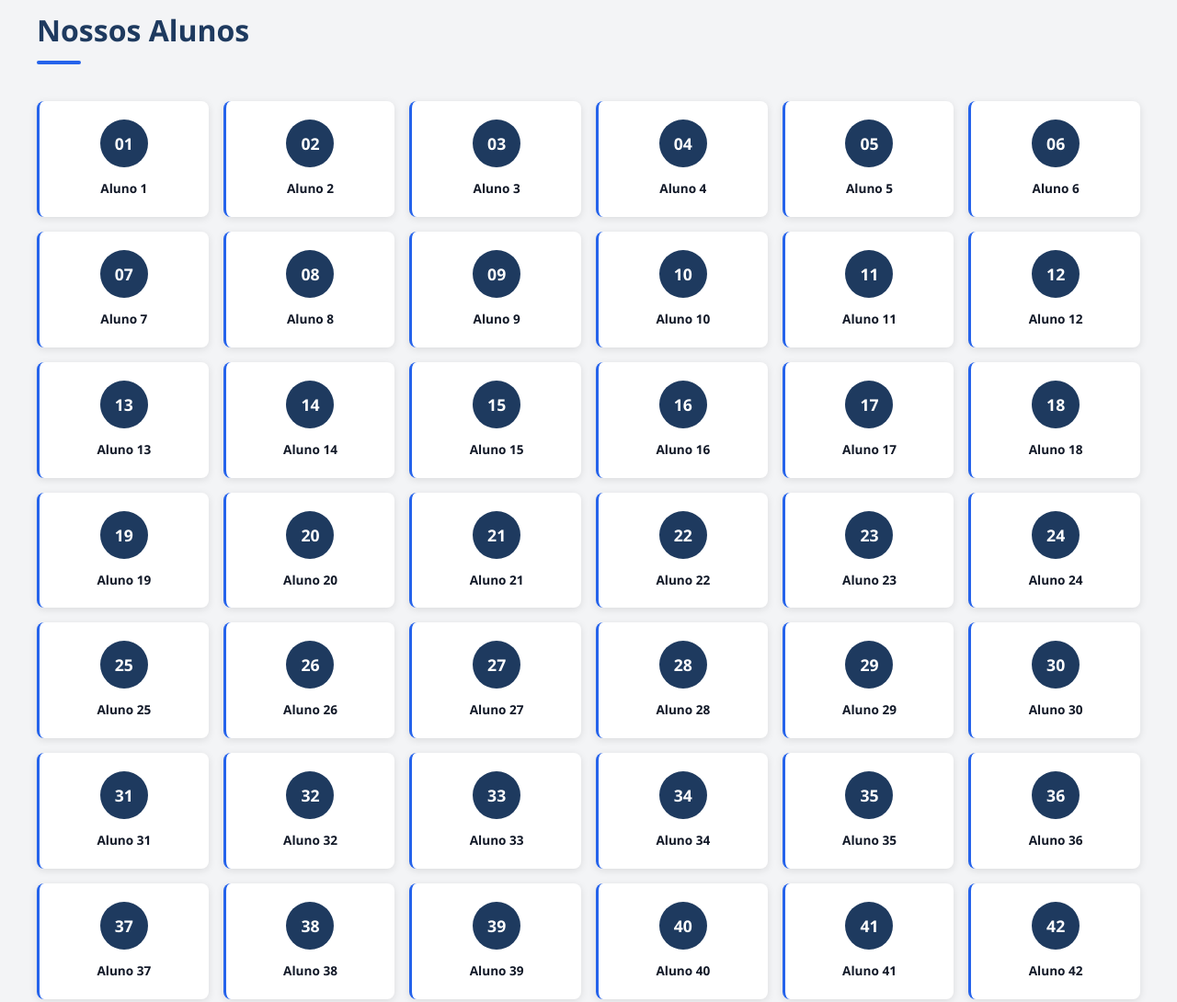
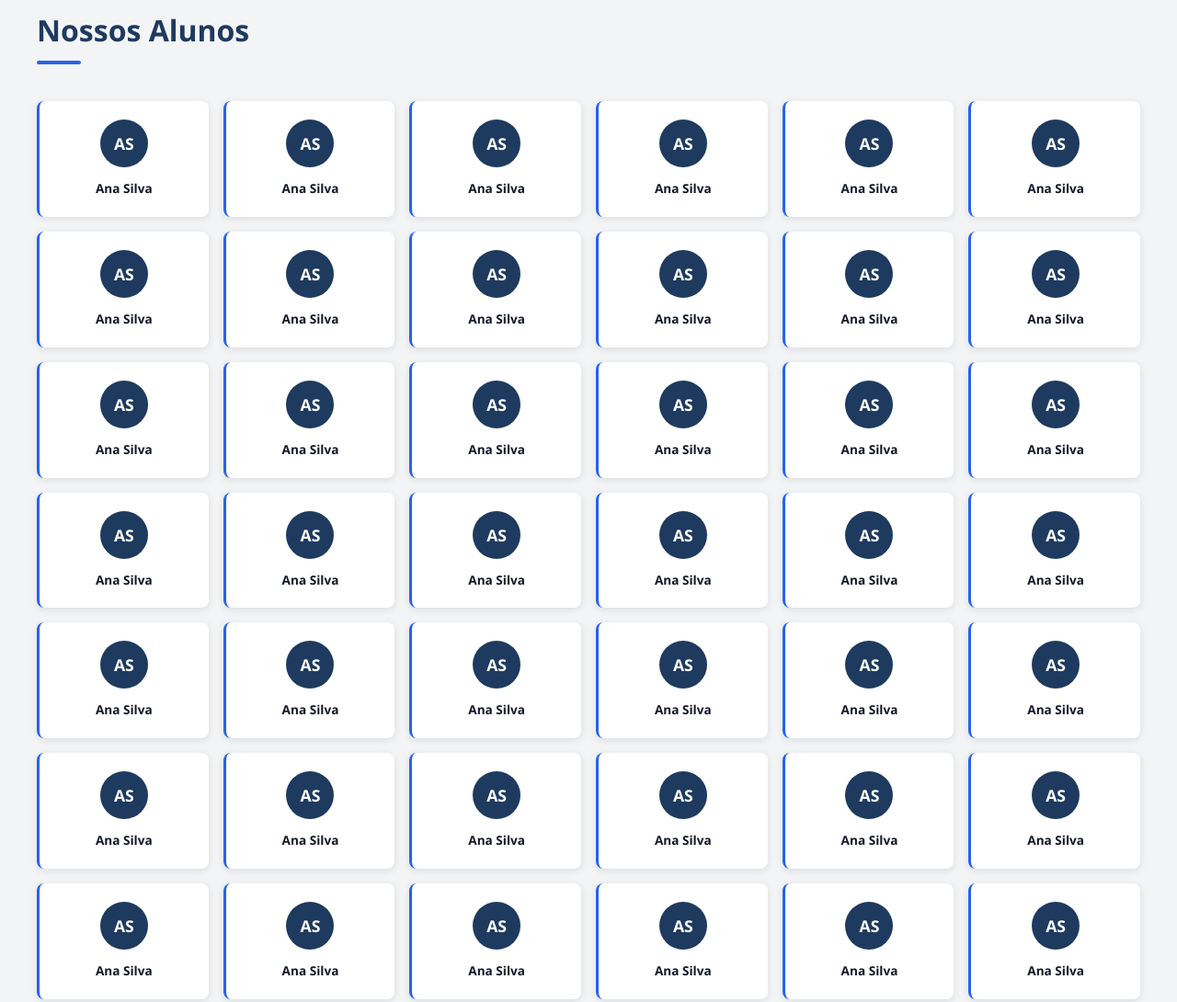
Before and after one commit to Lfschmitt/SiteT30.1, a plain HTML site: page index.html in a window 1280 px wide. Shown: the part 1080-2170 px from the top of the page at 92% size. Drawn offline with Linux system fonts and the light colour scheme.

Commit message:
mundança no script do js

```diff
--- a/index.html
+++ b/index.html
@@ -70,16 +70,79 @@
 
   <script src="js/main.js"></script>
   <script>
-    // Gera os 45 cards de alunos
+      // Gera os 45 cards de alunos
+    const alunos = [
+      { nome: "Ana Silva",    foto: ""    },
+      { nome: "Ana Silva",    foto: ""    },
+      { nome: "Ana Silva",    foto: ""    },
+      { nome: "Ana Silva",    foto: ""    },
+      { nome: "Ana Silva",    foto: ""    },
+      { nome: "Ana Silva",    foto: ""    },
+      { nome: "Ana Silva",    foto: ""    },
+      { nome: "Ana Silva",    foto: ""    },
+      { nome: "Ana Silva",    foto: ""    },
+      { nome: "Ana Silva",    foto: ""    },
+      { nome: "Ana Silva",    foto: ""    },
+      { nome: "Ana Silva",    foto: ""    },
+      { nome: "Ana Silva",    foto: ""    },
+      { nome: "Ana Silva",    foto: ""    },
+      { nome: "Ana Silva",    foto: ""    },
+      { nome: "Ana Silva",    foto: ""    },
+      { nome: "Ana Silva",    foto: ""    },
+      { nome: "Ana Silva",    foto: ""    },
+      { nome: "Ana Silva",    foto: ""    },
+      { nome: "Ana Silva",    foto: ""    },
+      { nome: "Ana Silva",    foto: ""    },
+      { nome: "Ana Silva",    foto: ""    },
+      { nome: "Ana Silva",    foto: ""    },
+      { nome: "Ana Silva",    foto: ""    },
+      { nome: "Ana Silva",    foto: ""    },
+      { nome: "Ana Silva",    foto: ""    },
+      { nome: "Ana Silva",    foto: ""    },
+      { nome: "Ana Silva",    foto: ""    },
+      { nome: "Ana Silva",    foto: ""    },
+      { nome: "Ana Silva",    foto: ""    },
+      { nome: "Ana Silva",    foto: ""    },
+      { nome: "Ana Silva",    foto: ""    },
+      { nome: "Ana Silva",    foto: ""    },
+      { nome: "Ana Silva",    foto: ""    },
+      { nome: "Ana Silva",    foto: ""    },
+      { nome: "Ana Silva",    foto: ""    },
+      { nome: "Ana Silva",    foto: ""    },
+      { nome: "Ana Silva",    foto: ""    },
+      { nome: "Ana Silva",    foto: ""    },
+      { nome: "Ana Silva",    foto: ""    },
+      { nome: "Ana Silva",    foto: ""    },
+      { nome: "Ana Silva",    foto: ""    },
+      { nome: "Ana Silva",    foto: ""    },
+      { nome: "Ana Silva",    foto: ""    },
+      { nome: "Ana Silva",    foto: ""    },
+
+    ];
+
+    function iniciais(nome) {
+      return nome.split(" ")
+        .filter(p => p.length > 1)
+        .slice(0, 2)
+        .map(p => p[0])
+        .join("")
+        .toUpperCase();
+    }
+
     const grid = document.getElementById('alunosGrid');
-    for (let i = 1; i <= 45; i++) {
-      const initials = i < 10 ? `0${i}` : `${i}`;
+
+    alunos.forEach((aluno, index) => {
+      const num = String(index + 1).padStart(2, '0');
       grid.innerHTML += `
         <div class="aluno-card">
-          <div class="aluno-avatar">${initials}</div>
-          <h3>Aluno ${i}</h3>
+          ${aluno.foto
+            ? `<img class="aluno-avatar" src="${aluno.foto}" alt="Foto de ${aluno.nome}"
+                onerror="this.outerHTML='<div class=\\'aluno-avatar\\'>${iniciais(aluno.nome)}</div>'">`
+            : `<div class="aluno-avatar">${iniciais(aluno.nome)}</div>`
+          }
+          <h3>${aluno.nome}</h3>
         </div>`;
-    }
+    });
   </script>
 
 </body>
```
